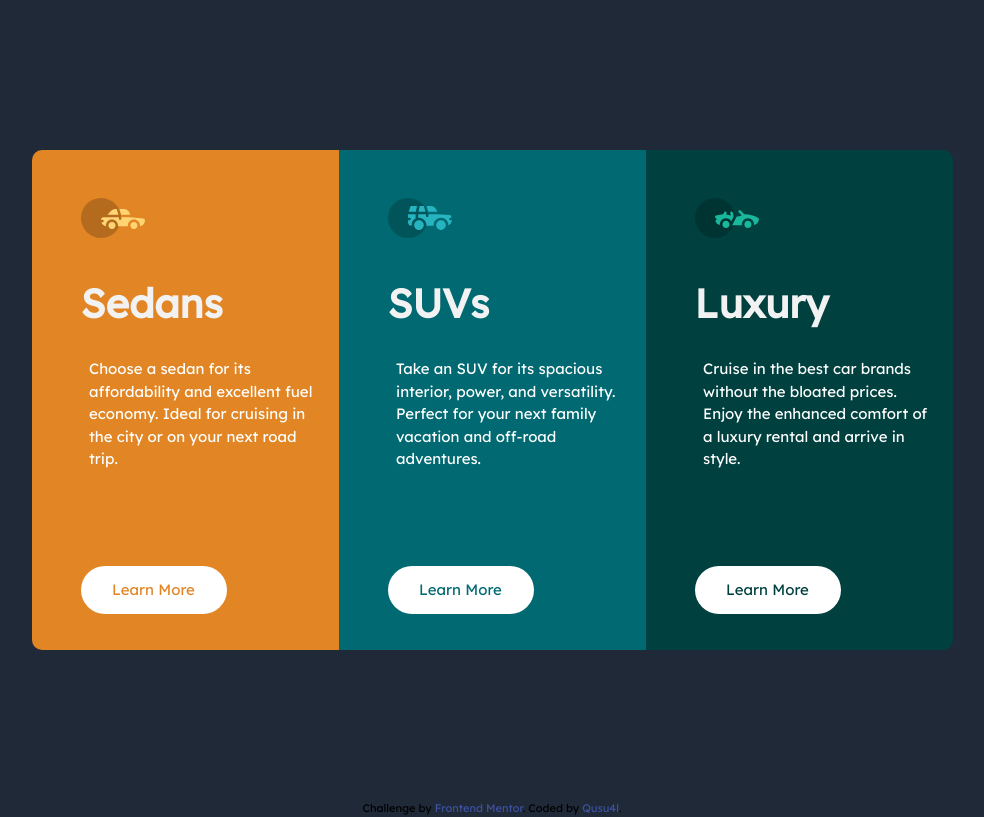
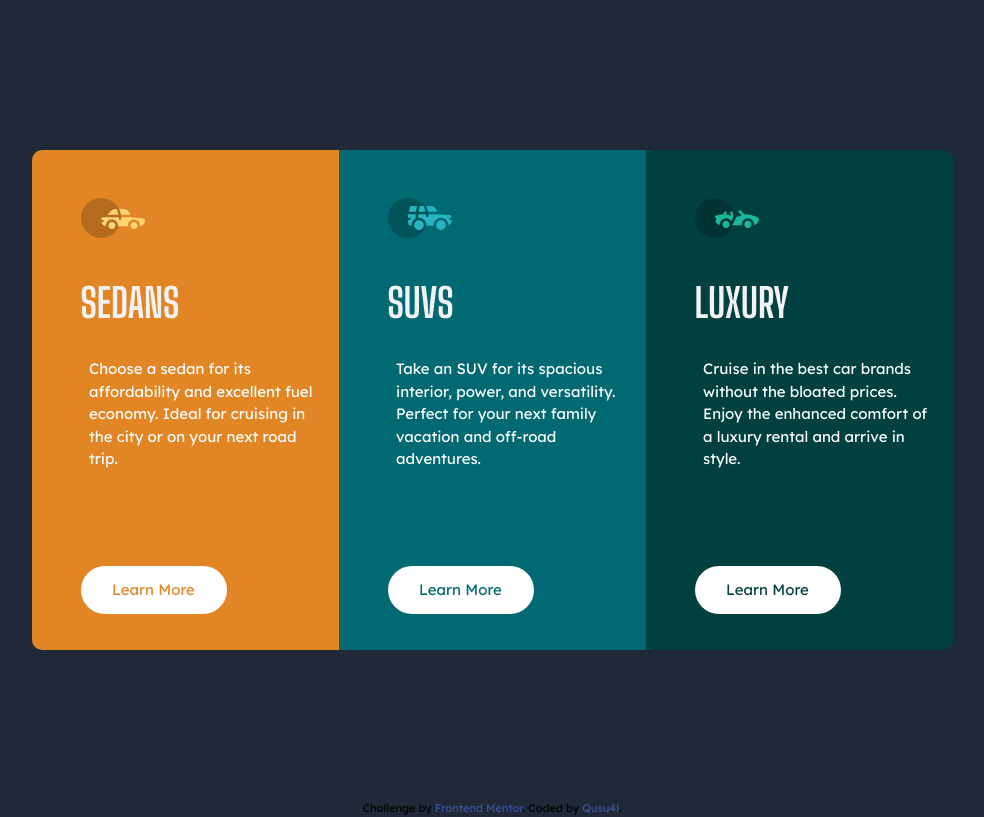
Before and after one commit to Qusu4l/3-column-preview-card-component-main, a website: page index.html in a window 1280 px wide. Shown: the whole page, without its empty margins (148-1132 px from the left). Drawn offline with Linux system fonts and the light colour scheme.

Commit message:
Heding fix

```diff
--- a/index.html
+++ b/index.html
@@ -29,7 +29,7 @@
             <img src="images/icon-sedans.svg" alt="">
           </div>
           <div class="mt-[35px] ml-[49px]">
-            <h1 class="text-[40px] text-[#F2F2F2] font-bold font-BigShouldersDisplay mt-[35px]">Sedans</h1>
+            <h1 class="text-[40px] text-[#F2F2F2] font-bold font-BigShouldersDisplay mt-[35px]">SEDANS</h1>
             <p class="w-[231px] h-[125px] mt-[25px] ml-[8.5px] text-[15px] text-white ">
               Choose a sedan for its affordability and excellent fuel economy. Ideal for cruising in the city
               or on your next road trip.
@@ -44,7 +44,7 @@
             <img src="images/icon-suvs.svg" alt="">
           </div>
           <div class="mt-[35px] ml-[49px]">
-            <h1 class="text-[40px] text-[#F2F2F2] font-bold font-BigShouldersDisplay mt-[35px]">SUVs</h1>
+            <h1 class="text-[40px] text-[#F2F2F2] font-bold font-BigShouldersDisplay mt-[35px]">SUVS</h1>
             <p class="w-[231px] h-[125px] mt-[25px] ml-[8.5px] text-[15px] text-white ">
               Take an SUV for its spacious interior, power, and versatility. Perfect for your next family vacation
               and off-road adventures.
@@ -61,7 +61,7 @@
             <img src="images/icon-luxury.svg" alt="">
           </div>
           <div class="mt-[35px] ml-[49px]">
-            <h1 class="text-[40px] text-[#F2F2F2] font-bold font-BigShouldersDisplay mt-[35px]">Luxury</h1>
+            <h1 class="text-[40px] text-[#F2F2F2] font-bold font-BigShouldersDisplay mt-[35px]">LUXURY</h1>
             <p class="w-[231px] h-[125px] mt-[25px] ml-[8.5px] text-[15px] text-white ">
               Cruise in the best car brands without the bloated prices. Enjoy the enhanced comfort of a luxury
               rental and arrive in style.
```
Also changed, not shown: dist/output.css.
